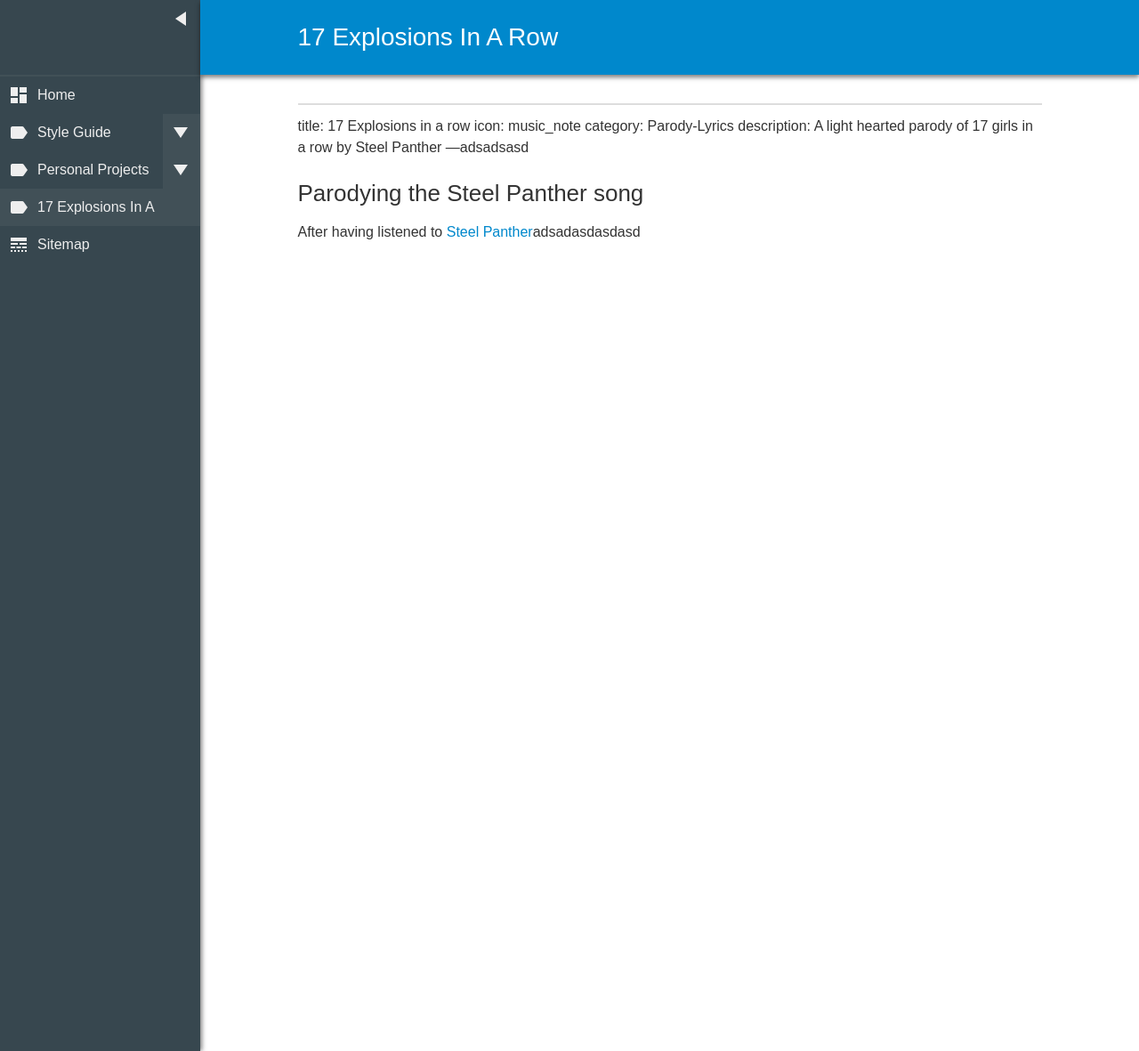
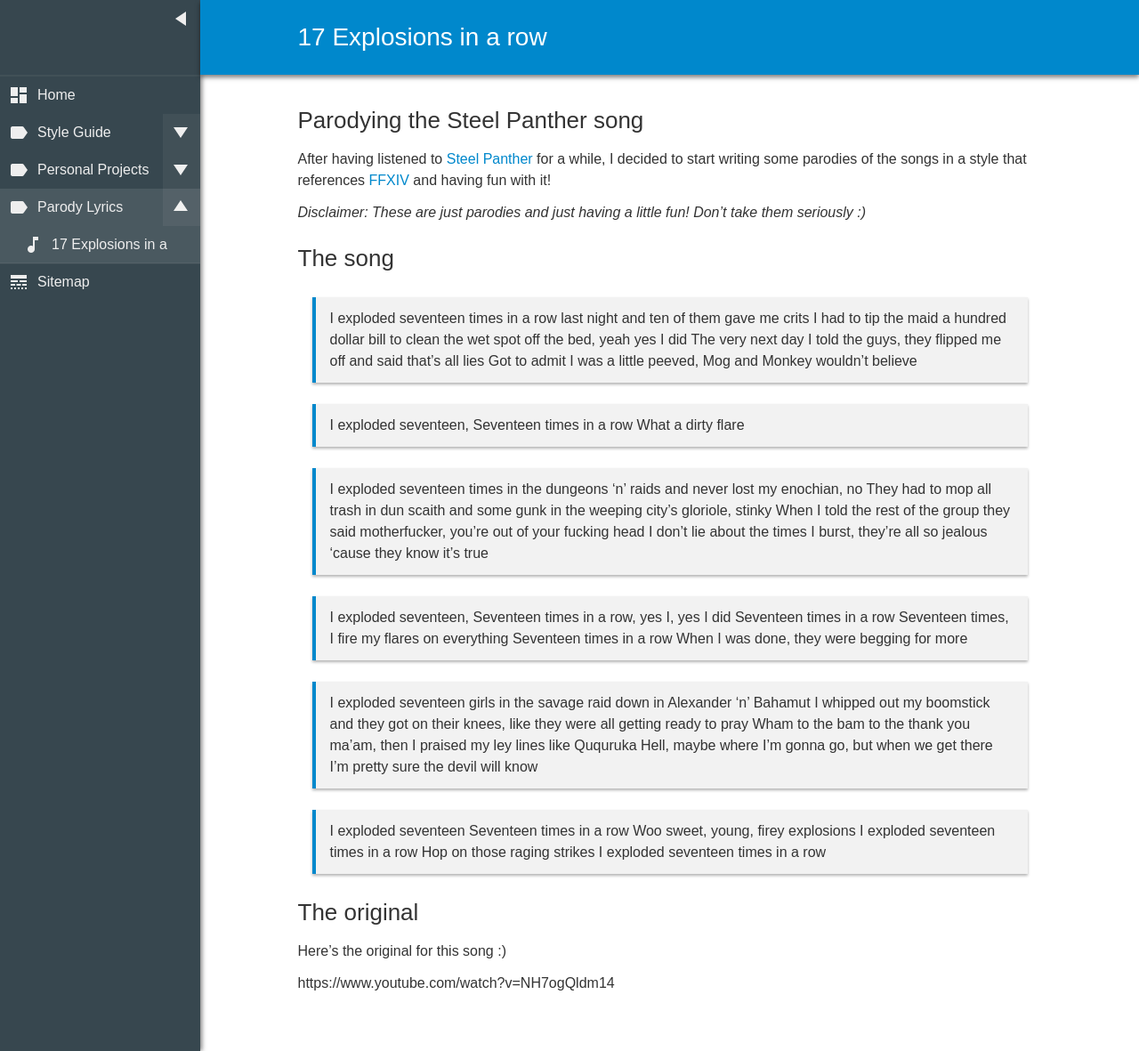
Before and after one commit to zeraphie/zeraphie.github.io, a Jekyll site: the page built from _posts/2017-03-22-17-explosions-in-a-row.md, in a window 1280 px wide. Shown: the whole page at 89% size. Built offline with Jekyll 4.4.1, drawn with Linux system fonts in a browser that asks for light colours.

Commit message:
Update 2017-03-22-17-explosions-in-a-row.md

```diff
--- a/_posts/2017-03-22-17-explosions-in-a-row.md
+++ b/_posts/2017-03-22-17-explosions-in-a-row.md
@@ -3,8 +3,51 @@ title: 17 Explosions in a row
 icon: music_note
 category: Parody-Lyrics
 description: A light hearted parody of 17 girls in a row by Steel Panther
----adsadsasd
+---
 
 ## Parodying the Steel Panther song
 
-After having listened to [Steel Panther](https://en.wikipedia.org/wiki/Steel_Panther)adsadasdasdasd
+After having listened to [Steel Panther](https://en.wikipedia.org/wiki/Steel_Panther) for a while, I decided to start writing some parodies of the songs in a style that references [FFXIV](http://www.finalfantasyxiv.com/) and having fun with it!
+
+*Disclaimer: These are just parodies and just having a little fun! Don't take them seriously :)*
+
+## The song
+
+> I exploded seventeen times in a row last night and ten of them gave me crits
+> I had to tip the maid a hundred dollar bill to clean the wet spot off the bed, yeah yes I did
+> The very next day I told the guys, they flipped me off and said that's all lies
+> Got to admit I was a little peeved, Mog and Monkey wouldn't believe
+
+> I exploded seventeen,
+> Seventeen times in a row
+> What a dirty flare
+
+> I exploded seventeen times in the dungeons 'n' raids and never lost my enochian, no
+> They had to mop all trash in dun scaith and some gunk in the weeping city's gloriole, stinky
+> When I told the rest of the group they said motherfucker, you're out of your fucking head
+> I don't lie about the times I burst, they're all so jealous 'cause they know it's true
+
+> I exploded seventeen,
+> Seventeen times in a row, yes I, yes I did
+> Seventeen times in a row
+> Seventeen times, I fire my flares on everything
+> Seventeen times in a row
+> When I was done, they were begging for more
+
+> I exploded seventeen girls in the savage raid down in Alexander 'n' Bahamut
+> I whipped out my boomstick and they got on their knees, like they were all getting ready to pray
+> Wham to the bam to the thank you ma'am, then I praised my ley lines like Ququruka
+> Hell, maybe where I'm gonna go, but when we get there I'm pretty sure the devil will know
+
+> I exploded seventeen
+> Seventeen times in a row
+> Woo sweet, young, firey explosions
+> I exploded seventeen times in a row
+> Hop on those raging strikes
+> I exploded seventeen times in a row
+
+## The original
+
+Here's the original for this song :)
+
+https://www.youtube.com/watch?v=NH7ogQldm14
```
